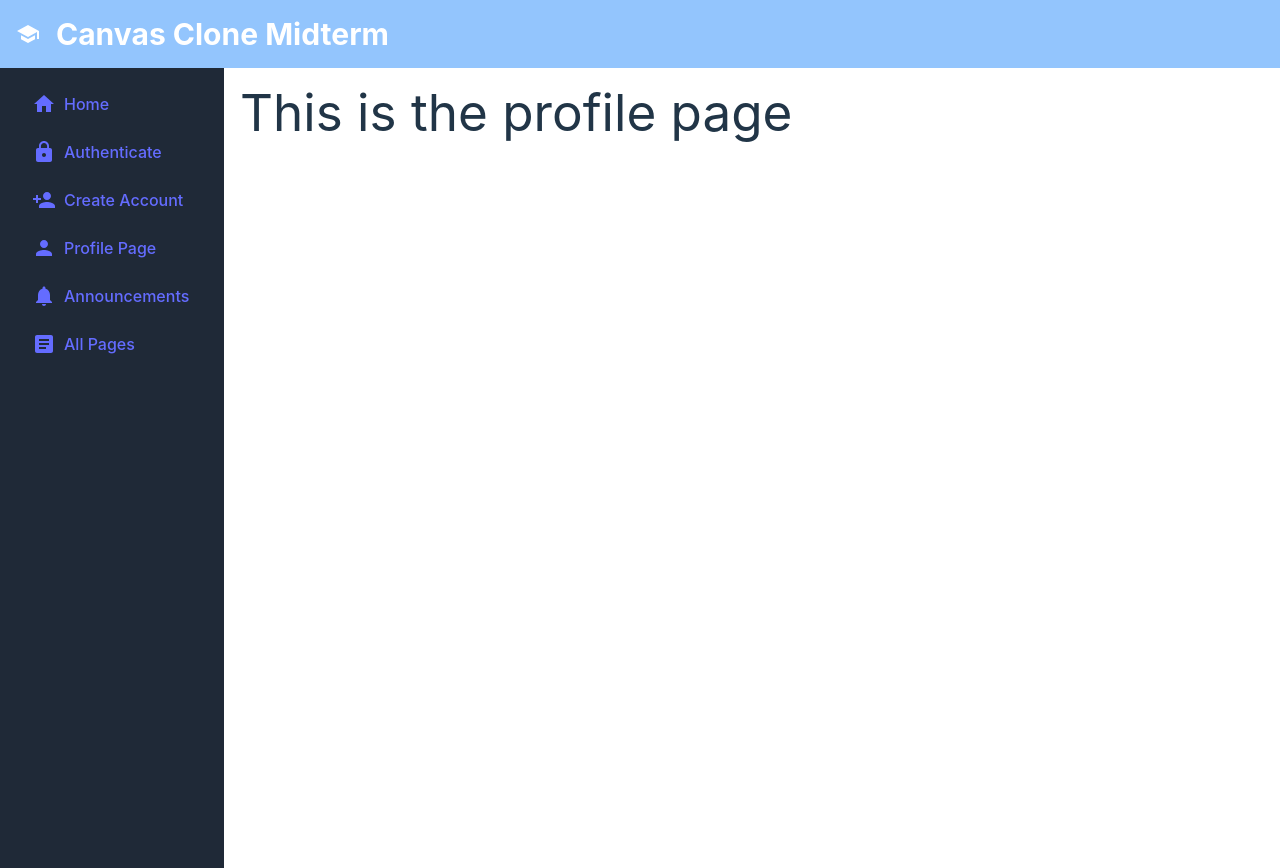
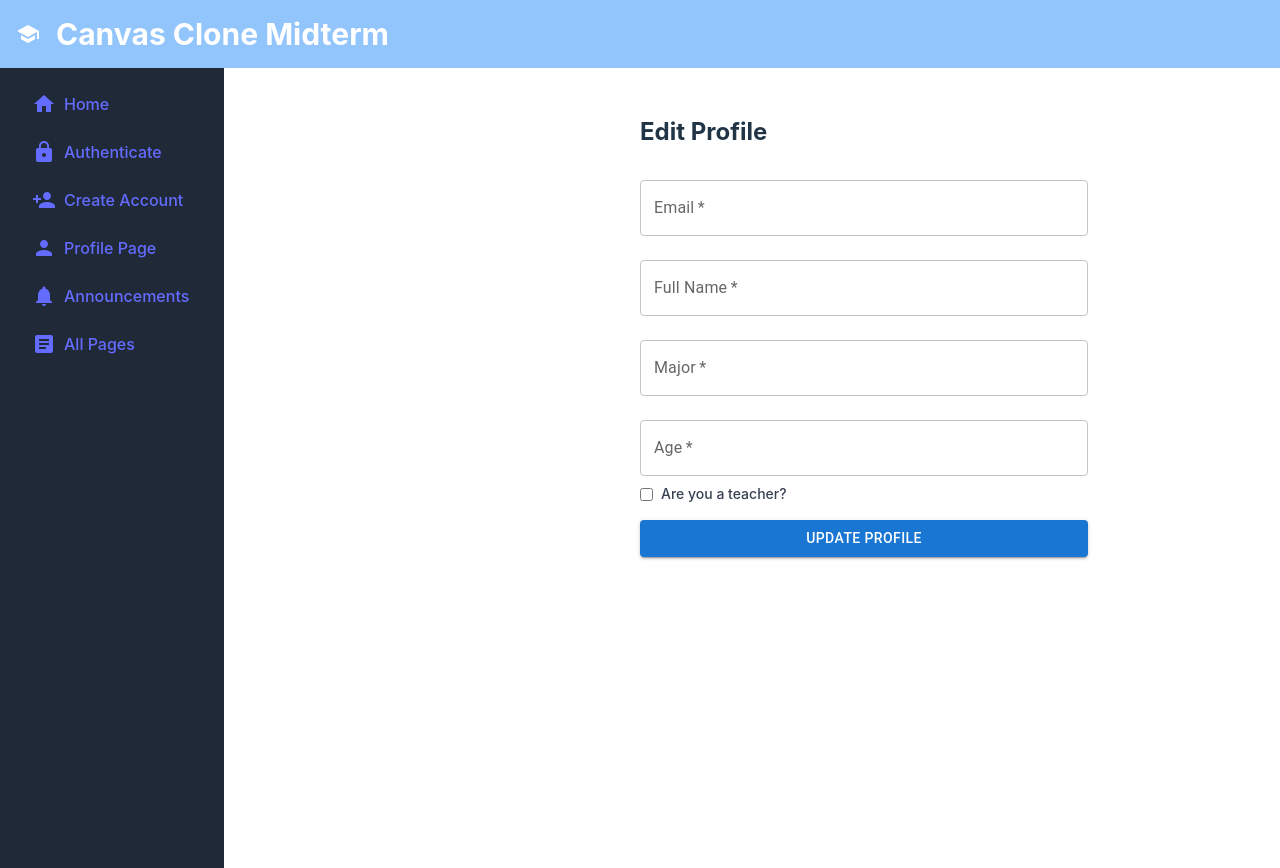
Before and after one commit to Jkamin0/canvasClone, a React (Vite) app: page /profile in a window 1280 px wide. Shown: the top 868 px of the page. Built offline with nearby package versions, Linux system fonts and the light colour scheme.

Commit message:
added user updates, profile page

```diff
--- a/src/context/LoginContext.jsx
+++ b/src/context/LoginContext.jsx
@@ -9,6 +9,7 @@ export const LoginContext = createContext({
   login: () => {},
   logout: () => {},
   createUser: () => {},
+  updateUser: () => {},
 });
 
 export default function LoginContextProvider({ children }) {
@@ -83,19 +84,40 @@ export default function LoginContextProvider({ children }) {
       }
 
       const newUser = {
-        email: email,
+        email,
         password,
         isLoggedIn: false,
-        fullName: fullName,
-        major: major,
-        age: age,
-        isTeacher: isTeacher,
+        fullName,
+        major,
+        age,
+        isTeacher,
       };
 
       const newUserId = await userApi.create(newUser);
       const createdUser = await userApi.getById(newUserId);
 
       setUser(createdUser);
+    } catch (err) {
+      setError(err.message);
+    } finally {
+      setIsLoading(false);
+    }
+  }
+
+  async function updateUser(updatedData) {
+    if (!user) return;
+
+    setIsLoading(true);
+    setError(null);
+
+    try {
+      const updatedUser = {
+        ...user,
+        ...updatedData,
+      };
+
+      await userApi.update(user.id, updatedUser);
+      setUser(updatedUser);
     } catch (err) {
       setError(err.message);
     } finally {
@@ -111,6 +133,7 @@ export default function LoginContextProvider({ children }) {
     login: handleLogin,
     logout: handleLogout,
     createUser: handleCreateUser,
+    updateUser,
   };
 
   return (
--- a/src/pages/User/ProfilePage.jsx
+++ b/src/pages/User/ProfilePage.jsx
@@ -1,7 +1,89 @@
+import React, { useContext, useState, useEffect } from "react";
+import { LoginContext } from "../../context/LoginContext";
+import TextInput from "../../components/common/TextInput";
+import SubmitButton from "../../components/common/SubmitButton";
+
 export default function ProfilePage() {
+  const { user, updateUser, isLoading, error } = useContext(LoginContext);
+
+  const [email, setEmail] = useState("");
+  const [fullName, setFullName] = useState("");
+  const [major, setMajor] = useState("");
+  const [age, setAge] = useState("");
+  const [isTeacher, setIsTeacher] = useState(false);
+  const [success, setSuccess] = useState(false);
+
+  useEffect(() => {
+    if (user) {
+      setEmail(user.email || "");
+      setFullName(user.fullName || "");
+      setMajor(user.major || "");
+      setAge(user.age || "");
+      setIsTeacher(user.isTeacher || false);
+    }
+  }, [user]);
+
+  const handleSubmit = async (e) => {
+    e.preventDefault();
+    const updatedUser = { email, fullName, major, age, isTeacher };
+
+    await updateUser(updatedUser);
+    setSuccess(true);
+
+    setTimeout(() => {
+      setSuccess(false);
+    }, 3000);
+  };
+
   return (
-    <div>
-      <h1>This is the profile page</h1>
+    <div className="max-w-md mx-auto mt-8">
+      <h2 className="text-2xl font-bold mb-4">Edit Profile</h2>
+      {error && <p className="text-red-500">{error}</p>}
+      {success && (
+        <p className="text-green-500">Profile updated successfully!</p>
+      )}
+      <form onSubmit={handleSubmit}>
+        <TextInput
+          label="Email"
+          type="email"
+          value={email}
+          onChange={(e) => setEmail(e.target.value)}
+          required
+        />
+        <TextInput
+          label="Full Name"
+          value={fullName}
+          onChange={(e) => setFullName(e.target.value)}
+          required
+        />
+        <TextInput
+          label="Major"
+          value={major}
+          onChange={(e) => setMajor(e.target.value)}
+          required
+        />
+        <TextInput
+          label="Age"
+          type="number"
+          value={age}
+          onChange={(e) => setAge(e.target.value)}
+          required
+        />
+        <div className="flex items-center mb-4">
+          <input
+            type="checkbox"
+            checked={isTeacher}
+            onChange={(e) => setIsTeacher(e.target.checked)}
+            className="mr-2"
+          />
+          <label className="text-sm font-medium text-gray-700">
+            Are you a teacher?
+          </label>
+        </div>
+        <SubmitButton type="submit" disabled={isLoading}>
+          {isLoading ? "Updating..." : "Update Profile"}
+        </SubmitButton>
+      </form>
     </div>
   );
 }
```
